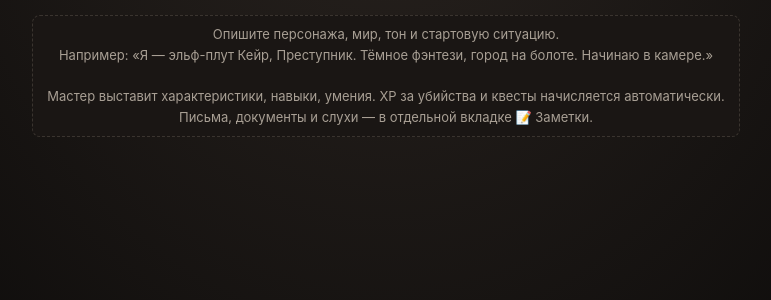
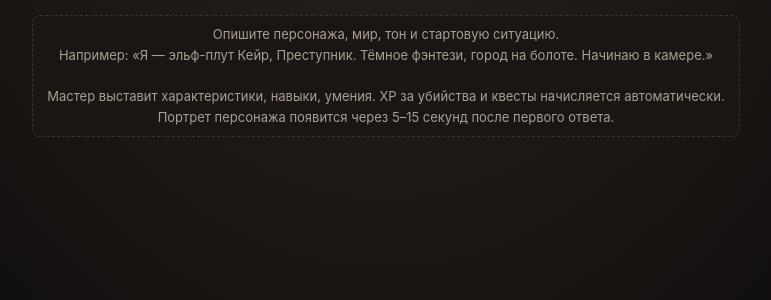
Before and after one commit to ltishal/Rpg, a Flask app: page / in a window 1280 px wide. Shown: the part 232-532 px from the top of the page, without its empty margins (254-1025 px from the left). Run offline with Flask 3, Linux system fonts and the light colour scheme.

Commit message:
Update index.html

```diff
--- a/templates/index.html
+++ b/templates/index.html
@@ -246,7 +246,6 @@
   }
   .dice-preset:active { background: #3a342f; }
   .dice-preset.active { border-color: var(--accent-gold); color: var(--accent-gold); }
-  /* Заметки */
   .note-tabs {
     display: flex; gap: 6px; overflow-x: auto; padding-bottom: 4px;
     scrollbar-width: none;
@@ -450,13 +449,16 @@ function detectArchetype(st) {
   }
   return best[1];
 }
+
+// ⬇⬇⬇ ОБНОВЛЕНО: улучшенный промпт для портрета
 function buildAvatarPrompt(st) {
   const archetype = detectArchetype(st);
   const conditions = (st.conditions || []).join(', ');
   const race = st.race ? st.race + ' ' : '';
   const name = st.name || 'Adventurer';
-  return `Fantasy RPG character portrait of ${name}, ${race}${archetype}, level ${st.level}, detailed digital painting, dramatic lighting, dark atmospheric background, painterly style, high quality, centered composition${conditions ? ', ' + conditions : ''}`;
+  return `Portrait of ${name}, a ${race}${archetype}, level ${st.level}, detailed digital painting, dramatic lighting, dark fantasy style, centered composition, high quality, head and shoulders${conditions ? ', ' + conditions : ''}`;
 }
+
 function cachedAvatarFor(name) {
   try {
     const raw = localStorage.getItem(AVATAR_KEY);
@@ -469,19 +471,30 @@ function cachedAvatarFor(name) {
 function saveAvatar(name, url) {
   try { localStorage.setItem(AVATAR_KEY, JSON.stringify({name, url})); } catch(e){}
 }
+
+// ⬇⬇⬇ ОБНОВЛЕНО: новый Pollinations-эндпоинт с 512x512, model=flux, enhance
 function generateAvatar(force) {
   if (!state || !state.name || state.name === 'Пустой') return;
   const wrap = document.querySelector('.avatar-wrap');
   if (!wrap) return;
+
   if (!force) {
     const cached = cachedAvatarFor(state.name);
-    if (cached) { wrap.innerHTML = `<img src="${cached.url}" alt="${esc(state.name)}">`; return; }
+    if (cached) {
+      wrap.innerHTML = `<img src="${cached.url}" alt="${esc(state.name)}">`;
+      return;
+    }
   }
+
   wrap.innerHTML = '<div class="avatar-placeholder">?</div>';
   wrap.classList.add('loading');
+
   const prompt = buildAvatarPrompt(state);
   const seed = Math.floor(Math.random() * 999999);
-  const url = `https://image.pollinations.ai/prompt/${encodeURIComponent(prompt)}?width=256&height=256&seed=${seed}&nologo=true&model=flux&enhance=true`;
+
+  // Новый эндпоинт — 512×512, flux, enhance, nologo
+  const url = `https://image.pollinations.ai/prompt/${encodeURIComponent(prompt)}?width=512&height=512&seed=${seed}&nologo=true&model=flux&enhance=true`;
+
   const img = new Image();
   img.crossOrigin = 'anonymous';
   img.onload = () => {
@@ -490,6 +503,7 @@ function generateAvatar(force) {
     saveAvatar(state.name, url);
   };
   img.onerror = () => {
+    // Резервный вариант, если Pollinations не ответил
     const fallback = `https://api.dicebear.com/7.x/adventurer/svg?seed=${encodeURIComponent(state.name)}&backgroundColor=24201d&radius=50`;
     wrap.classList.remove('loading');
     wrap.innerHTML = `<img src="${fallback}" alt="${esc(state.name)}">`;
@@ -497,6 +511,7 @@ function generateAvatar(force) {
   };
   img.src = url;
 }
+
 function maybeGenerateAvatar() {
   if (!state || !state.name || state.name === 'Пустой') return;
   const cached = cachedAvatarFor(state.name);
@@ -798,7 +813,7 @@ async function callAI(msgs) {
     while (true) {
       const {done, value} = await reader.read();
       if (done) break;
-      const c = dec.decode(value, { stream: true});
+      const c = dec.decode(value, {stream: true});
       if (!c) continue;
       full += c; md.textContent = full; scrollBottom();
     }
@@ -1032,17 +1047,15 @@ async function doSheet() {
   modalEl.classList.add('open');
 }
 
-/* NOTES — отдельная вкладка */
+/* NOTES */
 async function doNotes() {
   if (!state) return;
   const notes = (state.notes || []).slice();
-
   const typeOrder = ['notification', 'letter', 'document', 'journal', 'note', 'rumor'];
   const types = [...new Set(notes.map(n => n.type || 'note'))].sort((a, b) => {
     const ia = typeOrder.indexOf(a); const ib = typeOrder.indexOf(b);
     return (ia === -1 ? 99 : ia) - (ib === -1 ? 99 : ib);
   });
-
   let activeFilter = 'all';
 
   function renderList() {
@@ -1051,10 +1064,8 @@ async function doNotes() {
       if (a.unread !== b.unread) return a.unread ? -1 : 1;
       return 0;
     });
-
     const counts = { all: notes.length };
     types.forEach(t => { counts[t] = notes.filter(n => (n.type || 'note') === t).length; });
-
     const tabsHtml = `
       <div class="note-tabs">
         <div class="note-tab ${activeFilter === 'all' ? 'active' : ''}" data-filter="all">Все (${counts.all})</div>
@@ -1063,7 +1074,6 @@ async function doNotes() {
           return `<div class="note-tab ${activeFilter === t ? 'active' : ''}" data-filter="${t}">${info.icon} ${info.label} (${counts[t]})</div>`;
         }).join('')}
       </div>`;
-
     const listHtml = sorted.length ? sorted.map(n => {
       const info = NOTE_TYPES[n.type] || NOTE_TYPES.note;
       const unreadClass = n.unread ? 'unread' : '';
@@ -1085,30 +1095,22 @@ async function doNotes() {
           </div>
         </div>`;
     }).join('') : '<div class="tag empty">нет заметок</div>';
-
     modalContent.innerHTML = `
       <h3>📝 Заметки</h3>
       ${tabsHtml}
       <div style="max-height:50vh;overflow-y:auto;margin-top:8px">${listHtml}</div>
       <button class="btn primary" style="margin-top:6px" onclick="document.getElementById('modal').classList.remove('open')">Закрыть</button>`;
-
-    // Обработчики
     modalContent.querySelectorAll('.note-tab').forEach(tab => {
       tab.onclick = () => { activeFilter = tab.dataset.filter; renderList(); };
     });
     modalContent.querySelectorAll('.note-card').forEach(card => {
       card.onclick = (e) => {
-        // Клик по кнопке — обрабатываем отдельно
         if (e.target.closest('.note-action-btn')) return;
         const id = card.dataset.id;
         const note = notes.find(n => n.id === id);
         if (note) {
           note._expanded = !note._expanded;
-          // Раскрытие = прочитано
-          if (note.unread) {
-            note.unread = false;
-            saveNotesToState();
-          }
+          if (note.unread) { note.unread = false; saveNotesToState(); }
           renderList();
         }
       };
@@ -1120,11 +1122,8 @@ async function doNotes() {
         const action = btn.dataset.action;
         const idx = notes.findIndex(n => n.id === id);
         if (idx === -1) return;
-        if (action === 'read') {
-          notes[idx].unread = false;
-        } else if (action === 'delete') {
-          notes.splice(idx, 1);
-        }
+        if (action === 'read') { notes[idx].unread = false; }
+        else if (action === 'delete') { notes.splice(idx, 1); }
         saveNotesToState();
         renderList();
         updateNotesBadge();
@@ -1133,7 +1132,6 @@ async function doNotes() {
   }
 
   function saveNotesToState() {
-    // Убираем служебное поле _expanded перед сохранением
     state.notes = notes.map(n => {
       const copy = { ...n };
       delete copy._expanded;
@@ -1165,10 +1163,8 @@ async function doSkills() {
         const usesText = isPassive ? '∞' : `${a.uses_left ?? a.uses_max}/${a.uses_max}`;
         const isEmpty = !isPassive && (a.uses_left || 0) === 0;
         const rechargeLabel = {
-          'passive': 'пассивное',
-          'short_rest': 'короткий отдых',
-          'long_rest': 'долгий отдых',
-          'day': 'раз в день'
+          'passive': 'пассивное', 'short_rest': 'короткий отдых',
+          'long_rest': 'долгий отдых', 'day': 'раз в день'
         }[a.recharge] || '';
         return `<div class="ability-card ${isPassive ? 'passive' : ''}">
           <div class="ability-header">
@@ -1245,8 +1241,7 @@ function doHelp() {
     '<code>/notes</code> — заметки, письма, документы<br>' +
     '<code>/save имя</code> — сохранить<br><code>/load имя</code> — загрузить<br>' +
     '<code>/reset</code> — новая игра<br><br>' +
-    'Заметки, письма, документы, слухи — в отдельной вкладке 📝, не в инвентаре.<br>' +
-    'XP начисляется за убийства, победы без убийства и завершённые квесты.');
+    'Аватар генерируется через Pollinations.ai — бесплатно, без ключа.');
 }
 function renderAll() {
   chatEl.innerHTML = '';
@@ -1265,7 +1260,7 @@ function showIntro() {
   addMsg('system', 'Опишите персонажа, мир, тон и стартовую ситуацию.\n' +
     'Например: «Я — эльф-плут Кейр, Преступник. Тёмное фэнтези, город на болоте. Начинаю в камере.»\n\n' +
     'Мастер выставит характеристики, навыки, умения. XP за убийства и квесты начисляется автоматически.\n' +
-    'Письма, документы и слухи — в отдельной вкладке 📝 Заметки.');
+    'Портрет персонажа появится через 5–15 секунд после первого ответа.');
 }
 function renderWorlds() {
   const container = document.getElementById('worlds-section');
@@ -1426,7 +1421,6 @@ function init() {
   if (saved && saved.messages.length) {
     messages = saved.messages;
     state = saved.state || {...EMPTY_STATE};
-    // Совместимость
     if (!Array.isArray(state.relationships)) state.relationships = [];
     if (!Array.isArray(state.faction_clocks)) state.faction_clocks = [];
     if (!Array.isArray(state.dc_modifier_reasons)) state.dc_modifier_reasons = [];
```
